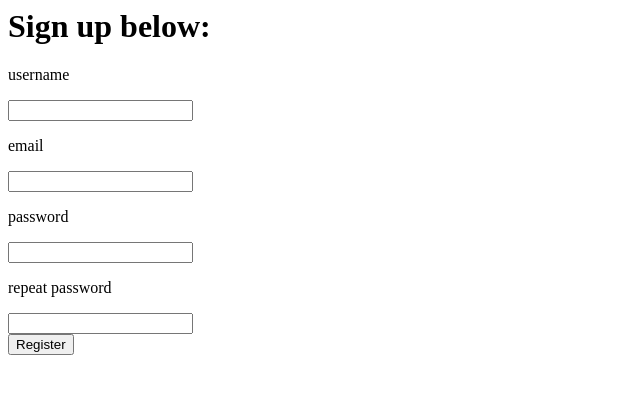
After one commit to FranekSkr/django_course, a Django app: page /register in a window 1280 px wide. The commit adds this page. Shown: the top 394 px of the page, without its empty margins (0-640 px from the left). Run offline with Django 4.2, Linux system fonts and the light colour scheme.

Commit message:
user registration

```diff
--- a/myproject/myapp/urls.py
+++ b/myproject/myapp/urls.py
@@ -4,5 +4,6 @@ from . import views
 
 urlpatterns = [
     path('', views.index, name='index'),
-    path('counter', views.counter, name='counter')
+    path('counter', views.counter, name='counter'),
+    path('register', views.register, name='register'),
 ]
--- a/myproject/myapp/views.py
+++ b/myproject/myapp/views.py
@@ -1,4 +1,6 @@
-from django.shortcuts import render
+from django.shortcuts import render, redirect
+from django.contrib.auth.models import User, auth
+from django.contrib import messages
 from .models import Feature
 
 # Create your views here.
@@ -18,3 +20,28 @@ def counter(request):
         'words': len(words.split())
     }
     return render(request, 'counter.html', context)
+
+
+def register(request):
+    if request.method == 'POST':
+        username = request.POST['username']
+        email = request.POST['email']
+        password = request.POST['password']
+        password2 = request.POST['password2']
+
+        if password == password2:
+            if User.objects.filter(email=email).exists():
+                messages.info(request, 'email already used')
+                return redirect('register')
+            elif User.objects.filter(username=username).exists():
+                messages.info(request, 'username already used')
+                return redirect('register')
+            else:
+                user = User.objects.create_user(username=username, email=email, password=password)
+                user.save()
+                return redirect('login')
+        else:
+            messages.info(request, 'password do not match')
+            return redirect('register')
+    else:
+        return render(request, 'register.html')
--- /dev/null
+++ b/myproject/templates/register.html
@@ -0,0 +1,25 @@
+{% load static %}
+<!--<link rel="stylesheet" href="{% static 'style.css' %}">-->
+
+<h1>Sign up below:</h1>
+<style>
+    h5{
+        color:red;
+    }
+</style>
+{% for message in messages %}
+<h5>{{ message }}</h5>
+{% endfor %}
+
+<form method="POST" action="register">
+    {% csrf_token %}
+    <p>username</p>
+    <input type="text" name="username">
+    <p>email</p>
+    <input type="email" name="email">
+    <p>password</p>
+    <input type="password" name="password">
+    <p>repeat password</p>
+    <input type="password" name="password2"><br>
+    <input type="submit" value="Register">
+    </form>
```
Also changed, not shown: myproject/static/style.css (+27 -1 lines), myproject/db.sqlite3.
